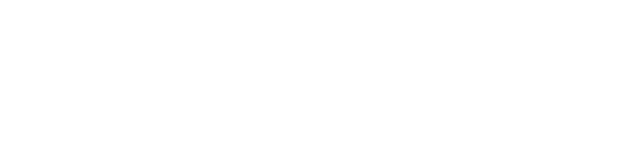
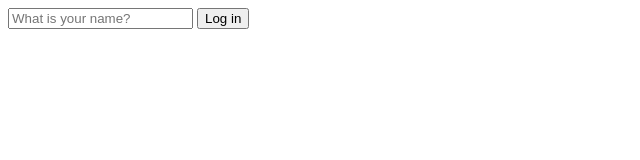
Before and after one commit to linege1234/Monmentum, a plain HTML site: page index.html in a window 1280 px wide. Shown: the whole page, without its empty margins (0-640 px from the left). Drawn offline with Linux system fonts and the light colour scheme.

Commit message:
add button for login

```diff
--- a/app.js
+++ b/app.js
@@ -0,0 +1,7 @@
+const loginInput = document.querySelector("#login-form input");
+const loginButton = document.querySelector("#login-form button");
+
+loginButton.addEventListener("click", () => {
+  const value = loginInput.value;
+  console.log(value);
+});
--- a/index.html
+++ b/index.html
@@ -9,6 +9,16 @@
     <link rel="stylesheet" href="style.css" />
   </head>
   <body>
+    <div id="login-form">
+      <input
+        type="text"
+        required
+        maxlength="10"
+        placeholder="What is your name?"
+      />
+      <!--if we use form and button type "submit", dont need to click event-->
+      <button type="submit" value="submitValue">Log in</button>
+    </div>
     <script src="app.js"></script>
   </body>
 </html>
```
